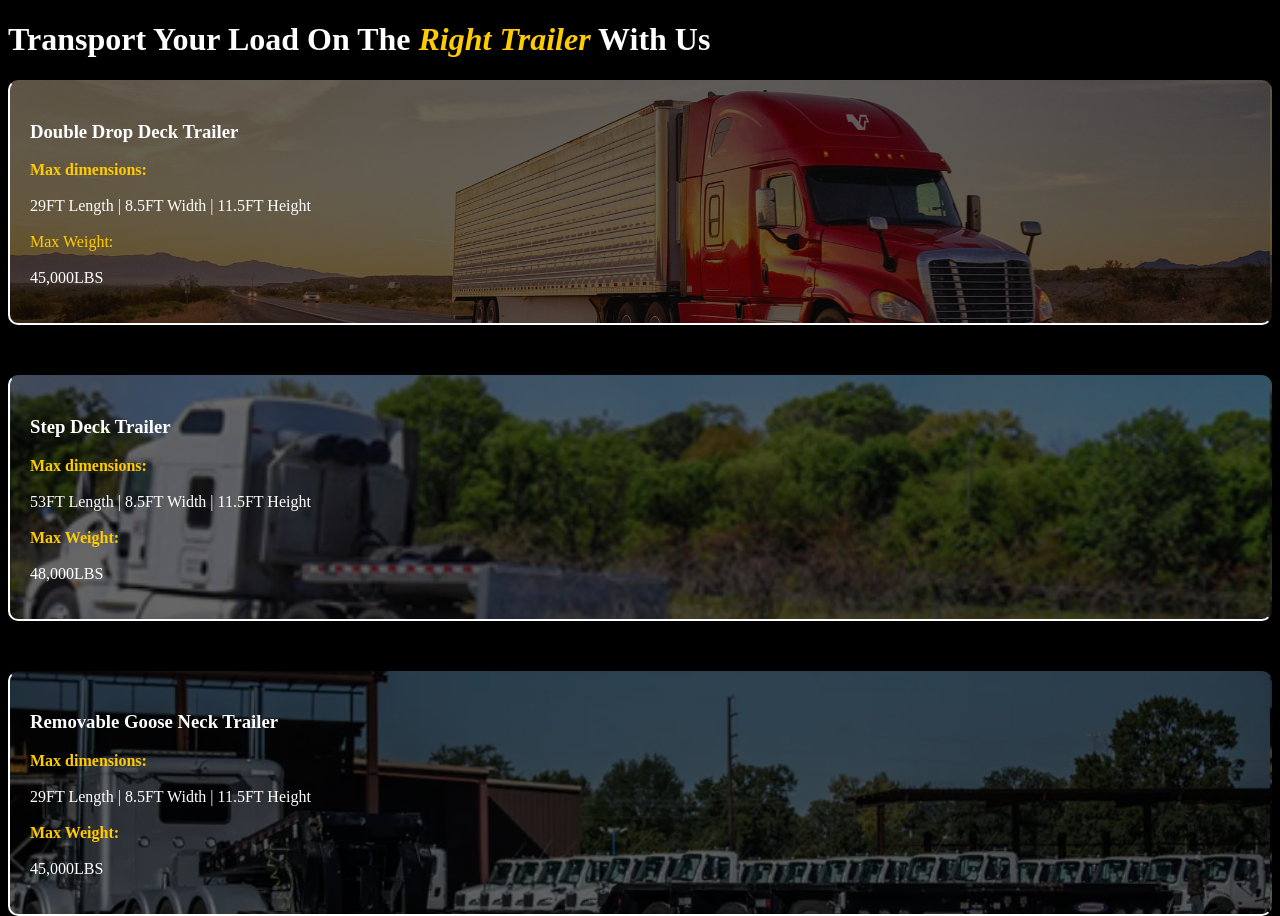
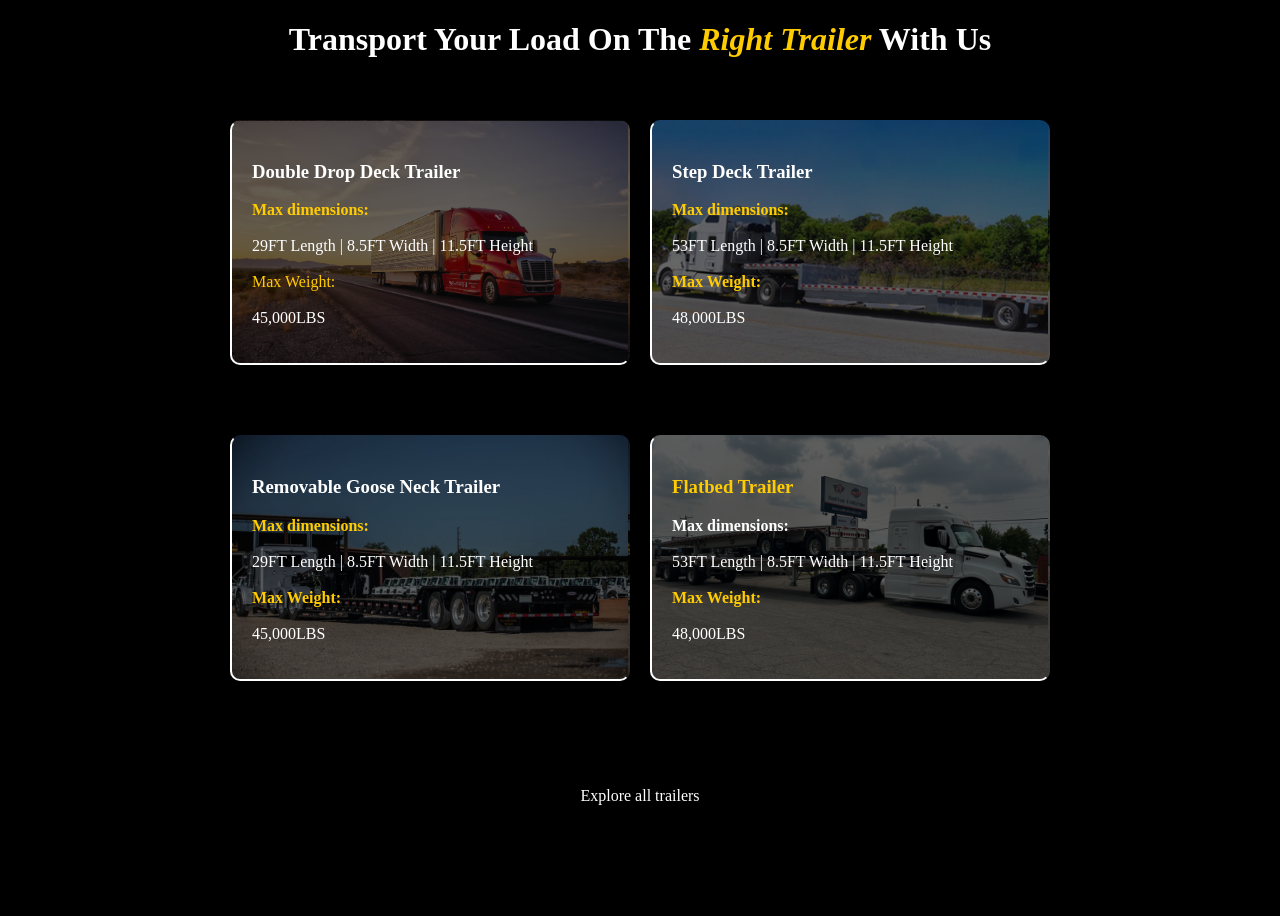
Before and after one commit to tcargill1/frontend-test, a plain HTML site: page index.html in a window 1280 px wide. Shown: the top 916 px of the page. After the commit the page ends 821 px from the top, so only its background shows below. Drawn offline with Linux system fonts and the light colour scheme.

Commit message:
Added grid

```diff
--- a/index.html
+++ b/index.html
@@ -5,9 +5,8 @@
         <link rel="stylesheet" href="mystyle.css">
     </head>
     <body>
+        <h1 class="title"> Transport Your Load On The <i class="trailer">Right Trailer</i> With Us</h1>
         <div class="main">
-            <h1> Transport Your Load On The <i class="trailer">Right Trailer</i> With Us</h1>
-
             <div class="mini_border double_deck">
                 <h3><b> Double Drop Deck Trailer </b></h3>
                 <p><b class="max">Max dimensions:</b><br><br>
@@ -39,10 +38,10 @@
                     <b class="max">Max Weight:</b><br><br>
                     48,000LBS</p>
             </div>
+        </div>
 
-            <div class="explore">
-                <p> Explore all trailers <b>></b></p>
-            </div>
+        <div class="explore">
+            <p> Explore all trailers </p>
         </div>
     </body>
 </html>
--- a/mystyle.css
+++ b/mystyle.css
@@ -1,6 +1,14 @@
 body {
     color: white;
     background-color: black;
+}
+
+.title {
+    text-align: center;
+}
+
+.explore {
+    text-align: center;
 }
 
 .trailer {
@@ -9,6 +17,16 @@ body {
 
 .max {
     color: rgb(255, 204, 0);
+}
+
+.main {
+    display: grid;
+    grid-template-columns: repeat(2, 400px);
+    gap: 20px;
+    justify-content: center;
+    padding: 40px;
+    width: 100px;
+    margin: 0 auto;
 }
 
 .mini_border {
```
